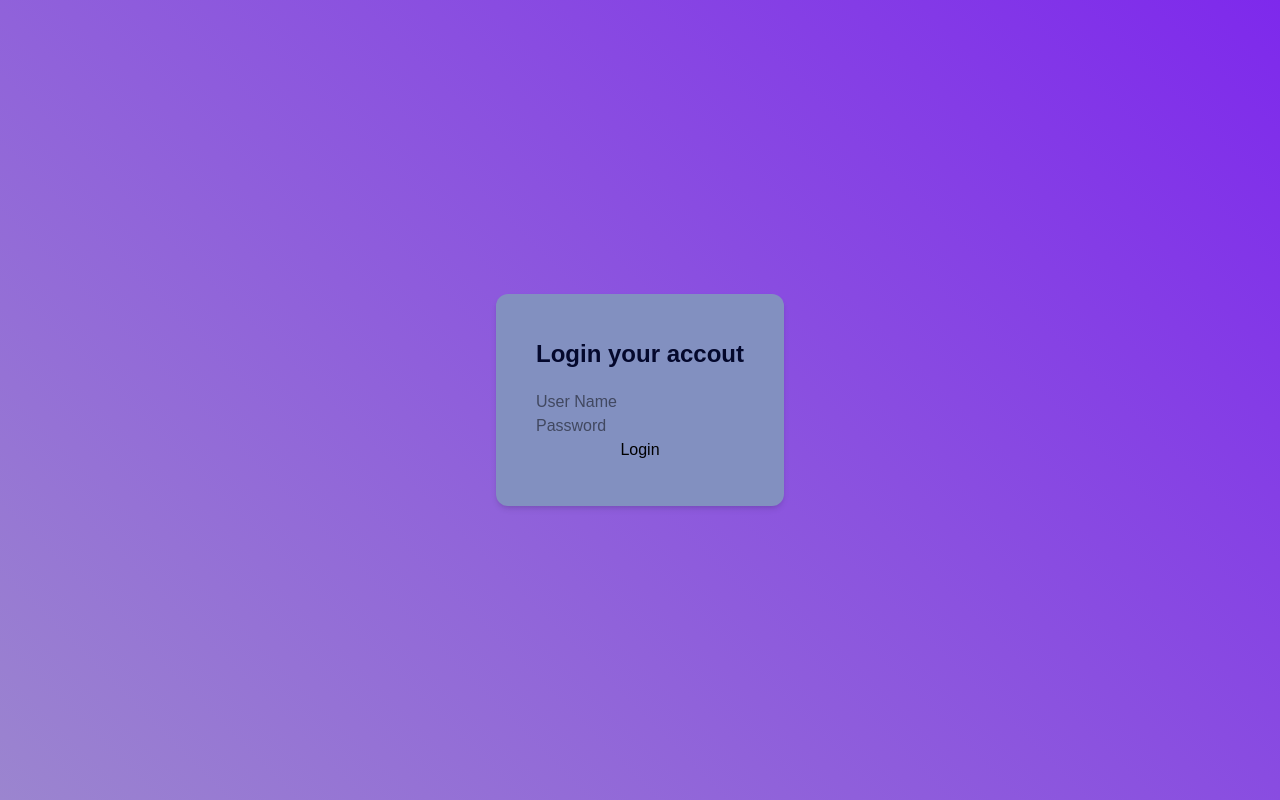
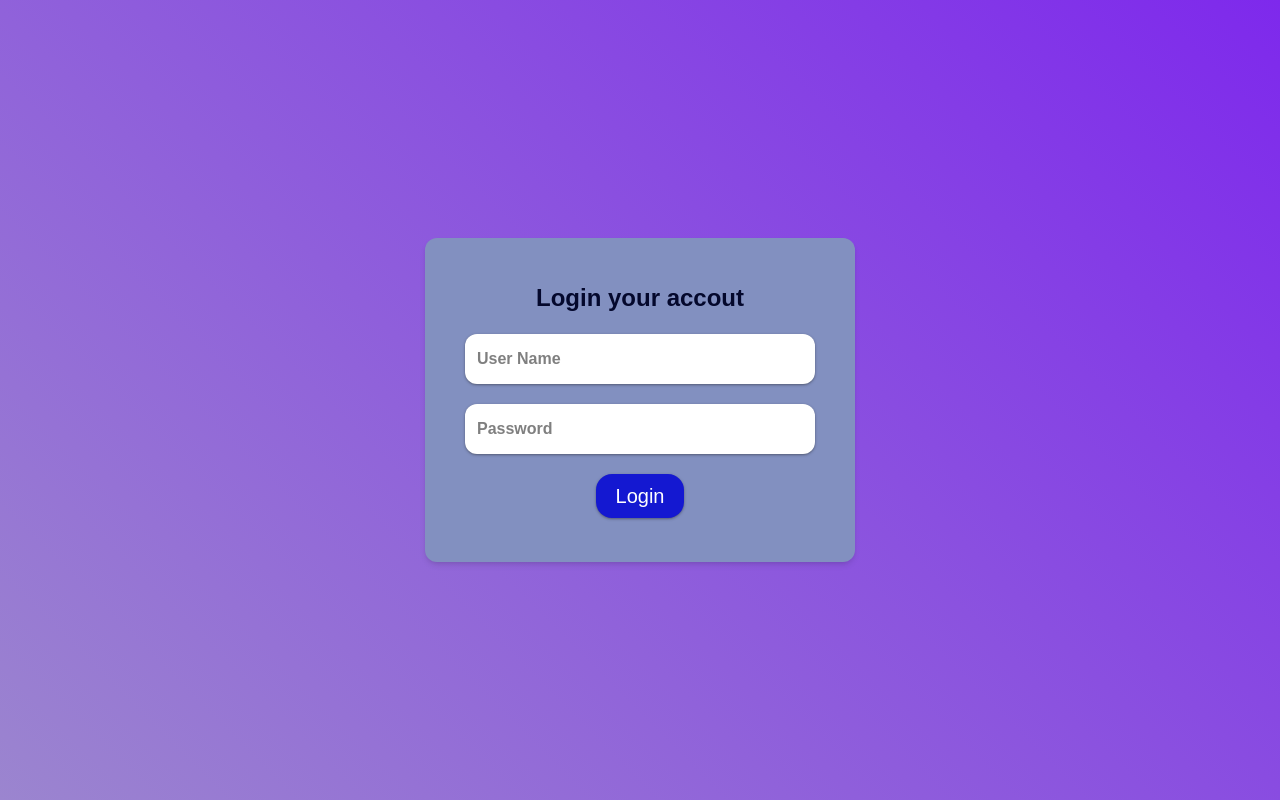
Before and after one commit to anonto42/ISP-Management-System, a Next.js app: page / in a window 1280 px wide. Built offline with nearby package versions, Linux system fonts and the light colour scheme.

Commit message:
creating custom classes

```diff
--- a/app/globals.css
+++ b/app/globals.css
@@ -1,7 +1,19 @@
 @import "tailwindcss";
 
 body {
-  background: linear-gradient(45deg, #9b85cf, #7e29ec);;
+  background: linear-gradient(45deg, #9b85cf, #7e29ec);
   color: var(--foreground);
   font-family: Arial, Helvetica, sans-serif;
 }
+
+@layer components{
+  .inp-box-login{
+    @apply w-[250px] md:w-[350px] h-[50px] bg-[white] mb-5 overflow-clip shadow shadow-[#1f1f1f5e] rounded-xl
+  }
+  .inp-login{
+    @apply w-full h-[50px] px-3 outline-none placeholder:font-semibold font-medium
+  }
+  .btn{
+    @apply px-5 py-2 bg-[#1418d1] text-white rounded-2xl text-xl active:scale-95 duration-100 ease-in-out shadow shadow-[#1f1f1f5e]
+  }
+}
```
